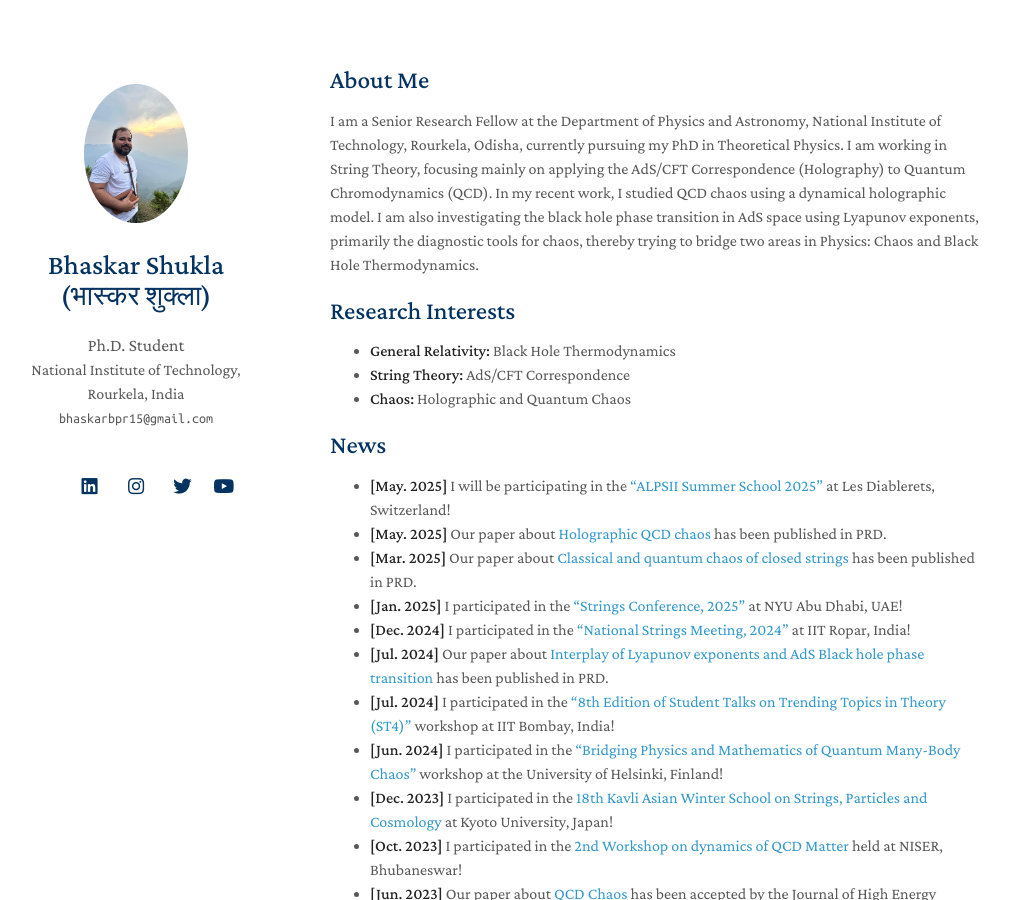
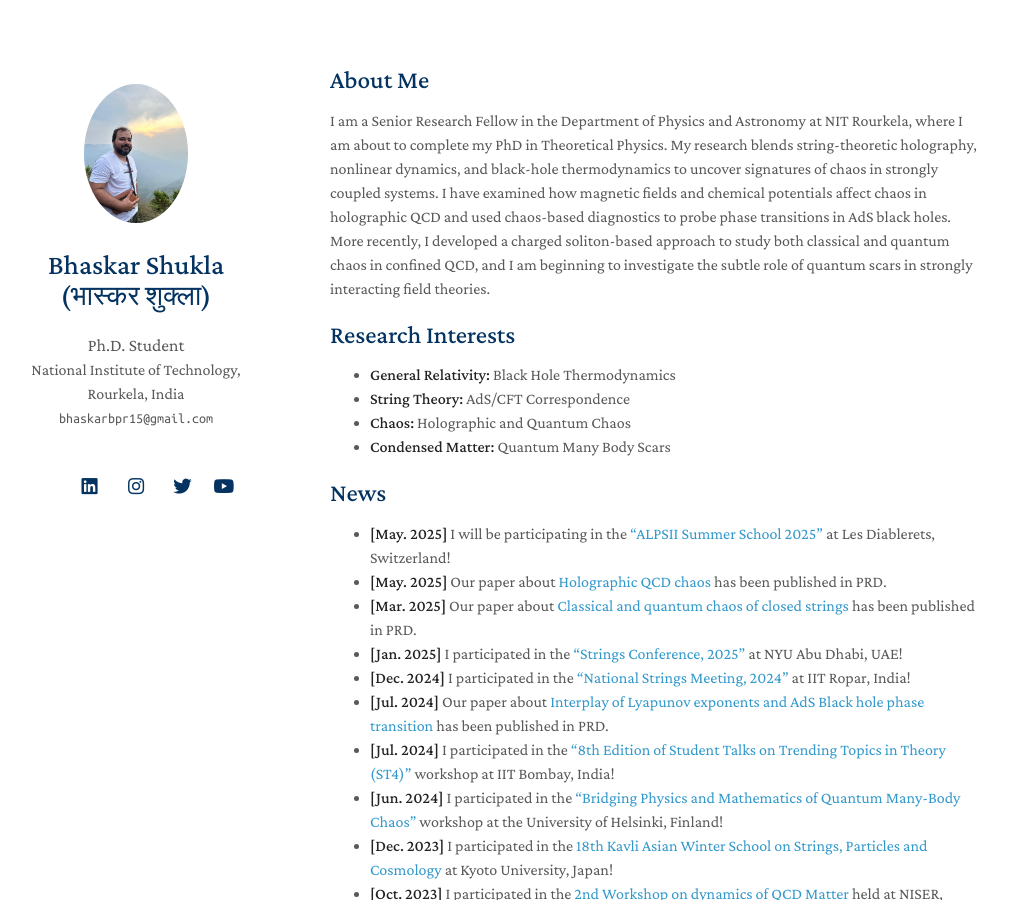
Before and after one commit to bhaskarspace/bhaskarspace.github.io, a Jekyll site: the page built from index.md, in a window 1280 px wide and 900 px high. Shown: the whole window, without its empty margins (140-1149 px from the left). Built offline with Jekyll 4.4.1, drawn with Linux system fonts in a browser that asks for light colours; nearby versions of some CDN libraries; a style sheet for code colours, icons or effects is not loaded; our own code applies the rules of GitHub Pages for plain Markdown files.

Commit message:
Update index.md

```diff
--- a/index.md
+++ b/index.md
@@ -4,13 +4,14 @@ layout: homepage
 
 ## About Me
 
-I am a Senior Research Fellow at the Department of Physics and Astronomy, National Institute of Technology, Rourkela, Odisha, currently pursuing my PhD in Theoretical Physics. I am working in String Theory, focusing mainly on applying the AdS/CFT Correspondence (Holography) to Quantum Chromodynamics (QCD). In my recent work, I studied QCD chaos using a dynamical holographic model. I am also investigating the black hole phase transition in AdS space using Lyapunov exponents, primarily the diagnostic tools for chaos, thereby trying to bridge two areas in Physics: Chaos and Black Hole Thermodynamics.
+I am a Senior Research Fellow in the Department of Physics and Astronomy at NIT Rourkela, where I am about to complete my PhD in Theoretical Physics. My research blends string-theoretic holography, nonlinear dynamics, and black-hole thermodynamics to uncover signatures of chaos in strongly coupled systems. I have examined how magnetic fields and chemical potentials affect chaos in holographic QCD and used chaos-based diagnostics to probe phase transitions in AdS black holes. More recently, I developed a charged soliton-based approach to study both classical and quantum chaos in confined QCD, and I am beginning to investigate the subtle role of quantum scars in strongly interacting field theories.
 
 ## Research Interests
 
 - **General Relativity:** Black Hole Thermodynamics
 - **String Theory:** AdS/CFT Correspondence
 - **Chaos:** Holographic and Quantum Chaos
+- **Condensed Matter:** Quantum Many Body Scars
 
 ## News
 
```
